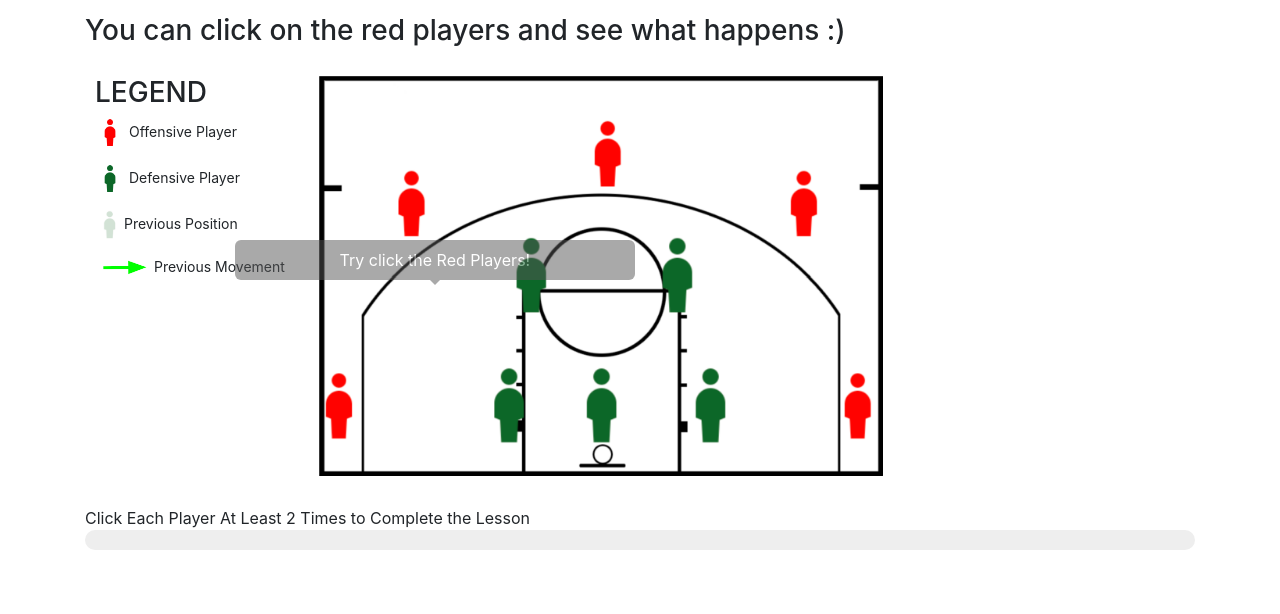
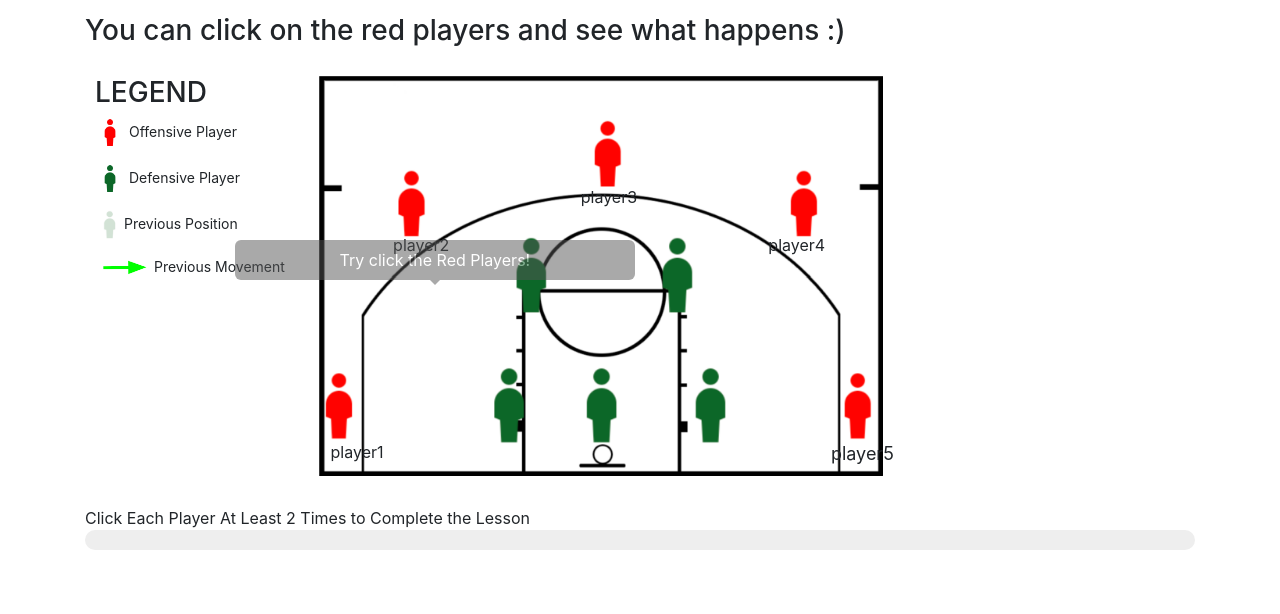
Before and after one commit to yan-ye-0102/UI_project, a Flask app: page /lesson in a window 1280 px wide. Shown: the part 208-822 px from the top of the page. Run offline with Flask 3, Linux system fonts and the light colour scheme; some libraries are stand-ins or nearby versions.

Commit message:
added player numbers

```diff
--- a/templates/layout.html
+++ b/templates/layout.html
@@ -30,7 +30,7 @@
 
     {% if show_lesson_nav %}
     <!-- Lesson-specific Navigation -->
-    <nav class="navbar navbar-expand-lg navbar-light bg-light" style="background-color: #e9ecef;">
+    <nav class="navbar navbar-expand-lg navbar-light bg-light">
         <div class="container">
             <a class="nav-item nav-link text-dark" href="/combined-setup" id="nav-zone-setup">2-3 Zone Setup</a>
             <a class="nav-item nav-link text-dark" href="/combined-setup#offensive-setup"
--- a/templates/lesson.html
+++ b/templates/lesson.html
@@ -147,27 +147,42 @@
 
         <div class="clickable-area player-button popup"
           style="position: absolute; top: 73%; left: 1%; width: 10%; height: 15%;" data-player="1" id="player-1-button">
-          <span class="popuptext" id="myPopup1">Try Click Me!</span>
+          <span class="popuptext" id="myPopup1"></span>
+          <span style="position:absolute;top:95%; left: 10px;">
+            player1
+          </span>
         </div>
         <div class="popup clickable-area player-button"
           style="position: absolute; top: 26%; left: 12%; width: 10%; height: 15%;" data-player="1"
           id="player-2-button">
           <span class="popuptext" id="myPopup2"></span>
+          <span style="position:absolute;top:95%; left: 10px;">
+            player2
+          </span>
         </div>
         <div class="popup clickable-area player-button"
           style="position: absolute; top: 15%; left: 45%; width: 10%; height: 15%;" data-player="1"
           id="player-3-button">
           <span class="popuptext" id="myPopup3"></span>
+          <span style="position:absolute;top:95%; left: 10px;">
+            player3
+          </span>
         </div>
         <div class="popup clickable-area player-button"
           style="position: absolute; top: 26%; left: 78%; width: 10%; height: 15%;" data-player="1"
           id="player-4-button">
           <span class="popuptext" id="myPopup4"></span>
+          <span style="position:absolute;top:95%; left: 10px;">
+            player4
+          </span>
         </div>
         <div class="popup clickable-area player-button"
           style="position: absolute; top: 73%; left: 89%; width: 10%; height: 15%;" data-player="1"
           id="player-5-button">
           <span class="popuptext" id="myPopup5"></span>
+          <span style="position:absolute;top:95%; left: 10px; font: bold; font-size:large">
+            player5
+          </span>
         </div>
       </div>
 
```
